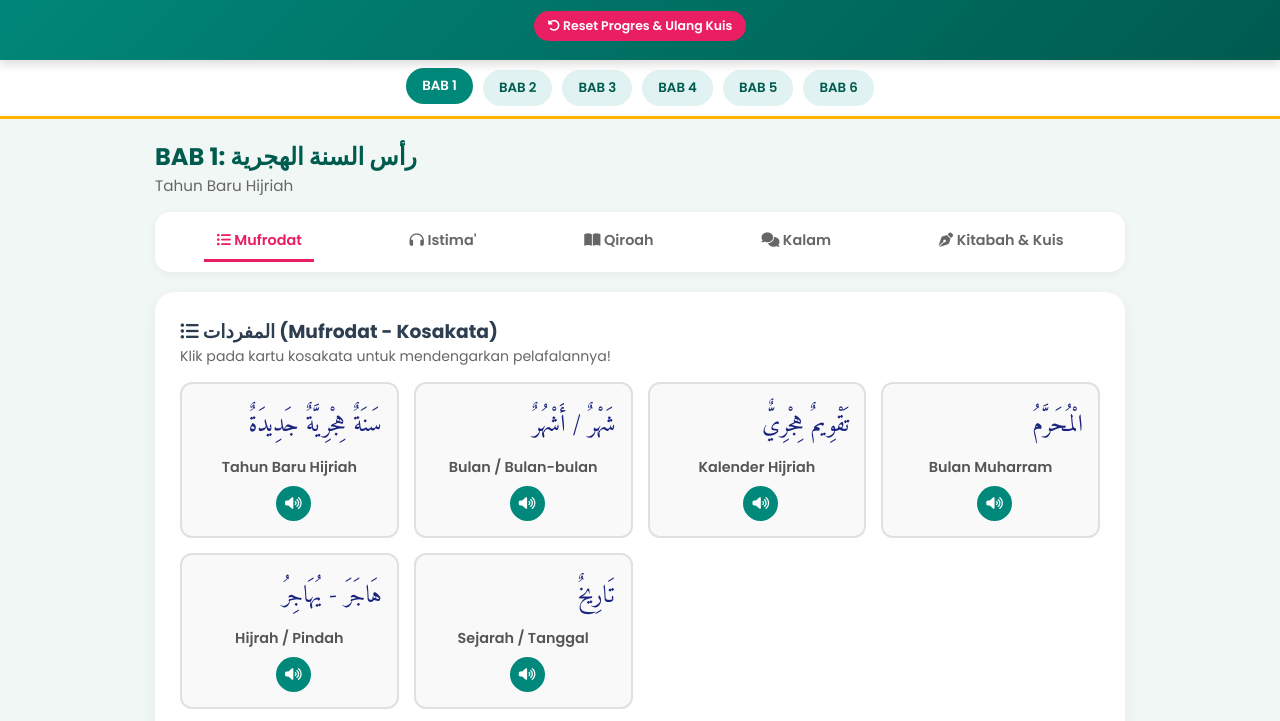
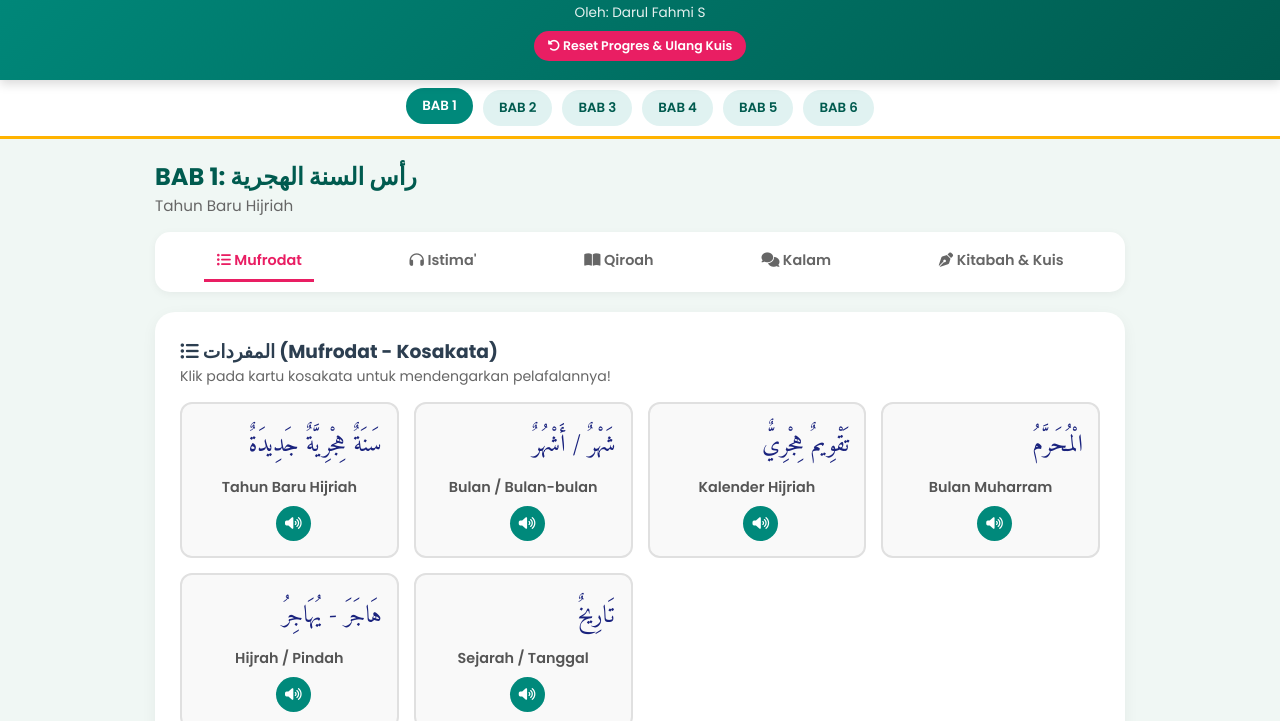
Before and after one commit to darulfahmi-del/media-ajar-arab9, a plain HTML site: page index.html in a window 1280 px wide. Shown: the part 71-792 px from the top of the page. Drawn offline with nearby package versions, Linux system fonts and the light colour scheme.

Commit message:
Update index.html

```diff
--- a/index.html
+++ b/index.html
@@ -338,6 +338,7 @@
     <header>
         <h1><i class="fa-solid fa-book-quran"></i> Media Pembelajaran Bahasa Arab MTs</h1>
         <p>Kelas 9 - Modul Interaktif & Maharah Bahasa Arab</p>
+        <p>Oleh: Darul Fahmi S</p>
         <button class="btn-reset" onclick="confirmResetAllData()">
             <i class="fa-solid fa-rotate-left"></i> Reset Progres & Ulang Kuis
         </button>
```
